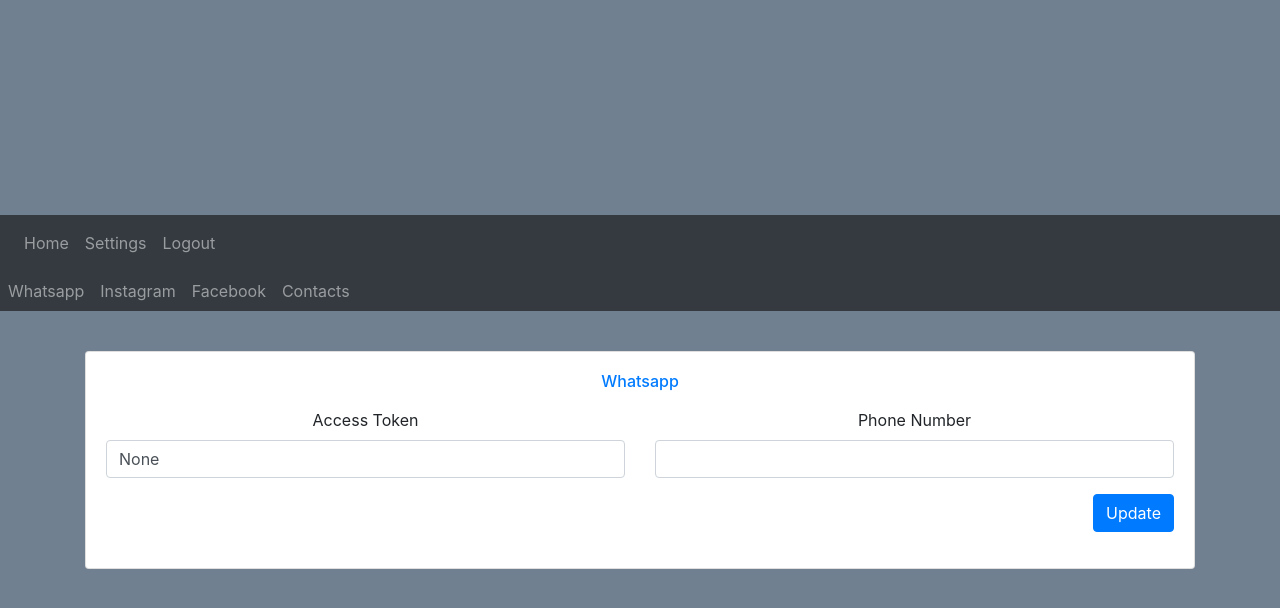
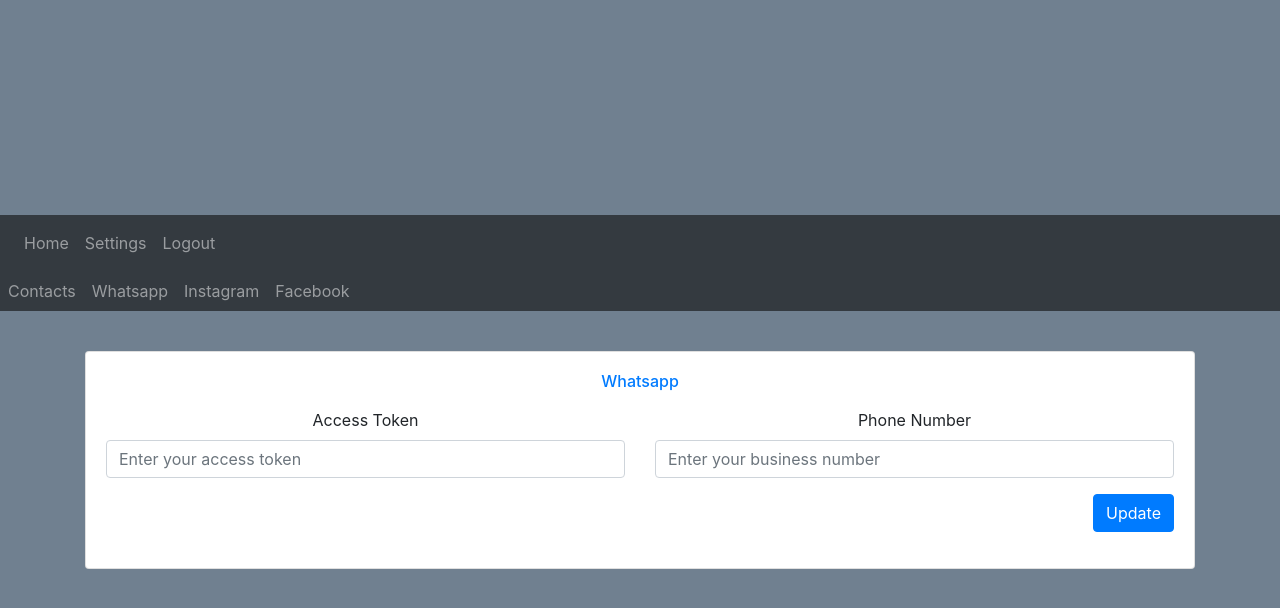
Before and after one commit to mirkosprojects/socialmedia-bot, a Flask app: page /settings in a window 1280 px wide, after a click on "Whatsapp". Shown: the top 608 px of the page. Run offline with Flask 2, Linux system fonts and the light colour scheme; the visitor is signed in with stand-in values (Sample User, id 1); data comes from the database, SQL or seed files in the repository; data that the repository does not hold is empty; some libraries are stand-ins or nearby versions.

Commit message:
changed settings order

```diff
--- a/website/templates/settings.html
+++ b/website/templates/settings.html
@@ -8,10 +8,10 @@ content %}
     </button>
     <div class="collapse navbar-collapse" id="navbar1">
         <div class="navbar-nav">
+            <a class="nav-item nav-link" id="contacts_settings" onclick="openSettings('contacts')">Contacts</a>
             <a class="nav-item nav-link" id="whatsapp_settings" onclick="openSettings('whatsapp')">Whatsapp</a>
             <a class="nav-item nav-link" id="instagram_settings" onclick="openSettings('instagram')">Instagram</a>
             <a class="nav-item nav-link" id="facebook_settings" onclick="openSettings('facebook')">Facebook</a>
-            <a class="nav-item nav-link" id="contacts_settings" onclick="openSettings('contacts')">Contacts</a>
         </div>
     </div>
 </nav>
@@ -86,13 +86,8 @@ content %}
                             <div class="row gutters">
                                 <div class="col-xl-12 col-lg-12 col-md-12 col-sm-12 col-12">
                                     <div class="text-right">
-                                        <!-- <input type="submit" class="btn btn-secondary" value="Cancel" id="cancel_whatsapp_button" name="cancel_whatsapp_button"> -->
                                         <input type="submit" class="btn btn-primary" value="Add" id="add_contact_button"
                                             name="add_contact_button">
-                                        <!-- <button type="button" id="submit" name="submit"
-                                       class="btn btn-secondary">Cancel</button>
-                                   <button type="button" id="submit" name="submit"
-                                       class="btn btn-primary">Update</button> -->
                                     </div>
                                 </div>
                             </div>
@@ -103,7 +98,6 @@ content %}
         </div>
     </div>
 </form>
-
 <form action="settings" method="POST">
     <div id="whatsapp" class="w3-container w3-display-container settings" style="display:none">
         <div class="container">
@@ -119,27 +113,24 @@ content %}
                                     <div class="form-group">
                                         <label for="whatsapp_token">Access Token</label>
                                         <input type="text" class="form-control" id="whatsapp_token"
-                                            name="whatsapp_token" value={{ data.whatsapp_token }}>
+                                            name="whatsapp_token" placeholder="Enter your access token" value={{
+                                            data.whatsapp_token or '' }}>
                                     </div>
                                 </div>
                                 <div class="col-xl-6 col-lg-6 col-md-6 col-sm-6 col-12">
                                     <div class="form-group">
                                         <label for="whatsapp_number">Phone Number</label>
                                         <input type="number" class="form-control" id="whatsapp_number"
-                                            name="whatsapp_number" value={{ data.whatsapp_number }}>
+                                            name="whatsapp_number" placeholder="Enter your business number" value={{
+                                            data.whatsapp_number }}>
                                     </div>
                                 </div>
                             </div>
                             <div class="row gutters">
                                 <div class="col-xl-12 col-lg-12 col-md-12 col-sm-12 col-12">
                                     <div class="text-right">
-                                        <!-- <input type="submit" class="btn btn-secondary" value="Cancel" id="cancel_whatsapp_button" name="cancel_whatsapp_button"> -->
                                         <input type="submit" class="btn btn-primary" value="Update"
                                             id="update_whatsapp_button" name="update_whatsapp_button">
-                                        <!-- <button type="button" id="submit" name="submit"
-                                        class="btn btn-secondary">Cancel</button>
-                                    <button type="button" id="submit" name="submit"
-                                        class="btn btn-primary">Update</button> -->
                                     </div>
                                 </div>
                             </div>
@@ -165,27 +156,23 @@ content %}
                                     <div class="form-group">
                                         <label for="instagram_token">Access Token</label>
                                         <input type="text" class="form-control" id="instagram_token"
-                                            name="instagram_token" value={{ data.instagram_token }}>
+                                            name="instagram_token" placeholder="Enter your access token" value={{
+                                            data.instagram_token or '' }}>
                                     </div>
                                 </div>
                                 <div class="col-xl-6 col-lg-6 col-md-6 col-sm-6 col-12">
                                     <div class="form-group">
                                         <label for="instagram_id">Business ID</label>
                                         <input type="number" class="form-control" id="instagram_id" name="instagram_id"
-                                            value={{ data.instagram_id }}>
+                                            placeholder="Enter your business id" value={{ data.instagram_id }}>
                                     </div>
                                 </div>
                             </div>
                             <div class="row gutters">
                                 <div class="col-xl-12 col-lg-12 col-md-12 col-sm-12 col-12">
                                     <div class="text-right">
-                                        <!-- <input type="submit" class="btn btn-secondary" value="Cancel" id="cancel_whatsapp_button" name="cancel_whatsapp_button"> -->
                                         <input type="submit" class="btn btn-primary" value="Update"
                                             id="update_instagram_button" name="update_instagram_button">
-                                        <!-- <button type="button" id="submit" name="submit"
-                                        class="btn btn-secondary">Cancel</button>
-                                    <button type="button" id="submit" name="submit"
-                                        class="btn btn-primary">Update</button> -->
                                     </div>
                                 </div>
                             </div>
@@ -211,27 +198,23 @@ content %}
                                     <div class="form-group">
                                         <label for="facebook_token">Access Token</label>
                                         <input type="text" class="form-control" id="facebook_token"
-                                            name="facebook_token" value={{ data.facebook_token }}>
+                                            name="facebook_token" placeholder="Enter your access token" value={{
+                                            data.facebook_token or '' }}>
                                     </div>
                                 </div>
                                 <div class="col-xl-6 col-lg-6 col-md-6 col-sm-6 col-12">
                                     <div class="form-group">
                                         <label for="facebook_id">Business ID</label>
                                         <input type="number" class="form-control" id="facebook_id" name="facebook_id"
-                                            value={{ data.facebook_id }}>
+                                            placeholder="Enter your business id" value={{ data.facebook_id }}>
                                     </div>
                                 </div>
                             </div>
                             <div class="row gutters">
                                 <div class="col-xl-12 col-lg-12 col-md-12 col-sm-12 col-12">
                                     <div class="text-right">
-                                        <!-- <input type="submit" class="btn btn-secondary" value="Cancel" id="cancel_whatsapp_button" name="cancel_whatsapp_button"> -->
                                         <input type="submit" class="btn btn-primary" value="Update"
                                             id="update_facebook_button" name="update_facebook_button">
-                                        <!-- <button type="button" id="submit" name="submit"
-                                       class="btn btn-secondary">Cancel</button>
-                                   <button type="button" id="submit" name="submit"
-                                       class="btn btn-primary">Update</button> -->
                                     </div>
                                 </div>
                             </div>
@@ -242,7 +225,6 @@ content %}
         </div>
     </div>
 </form>
-
 <script>
     function openSettings(settings_id) {
         var i;
```
